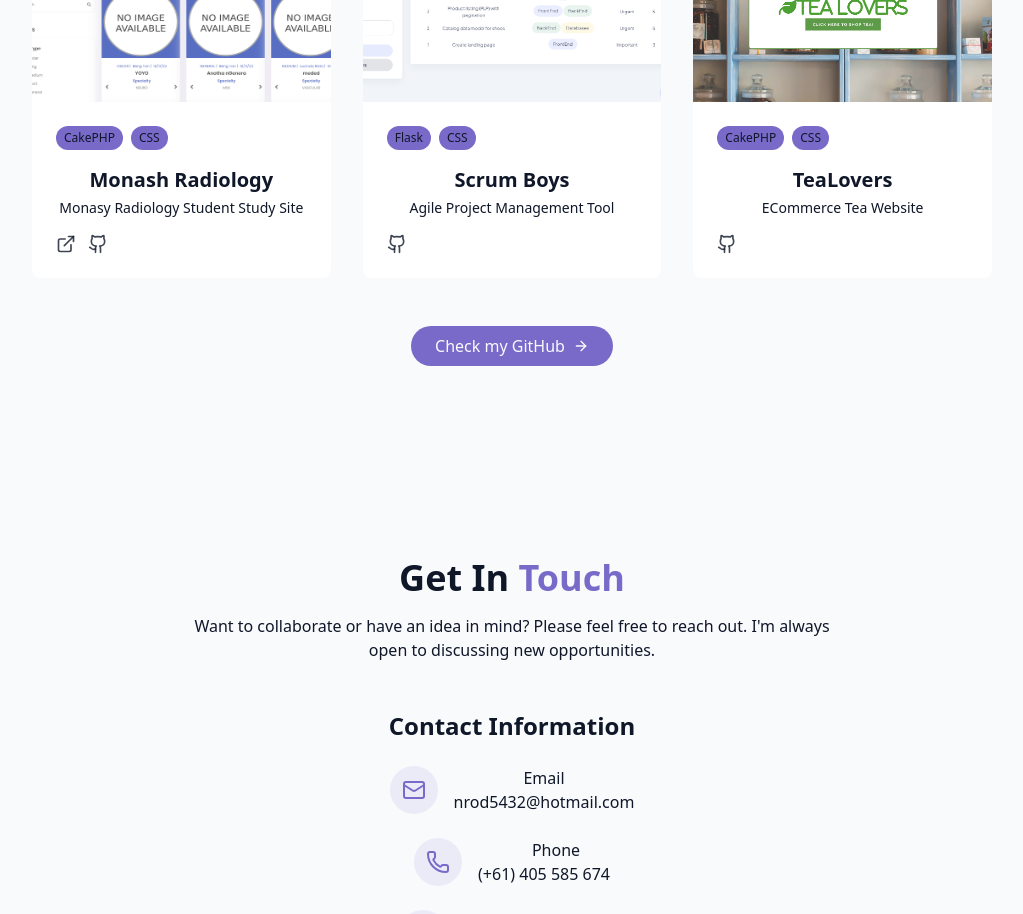
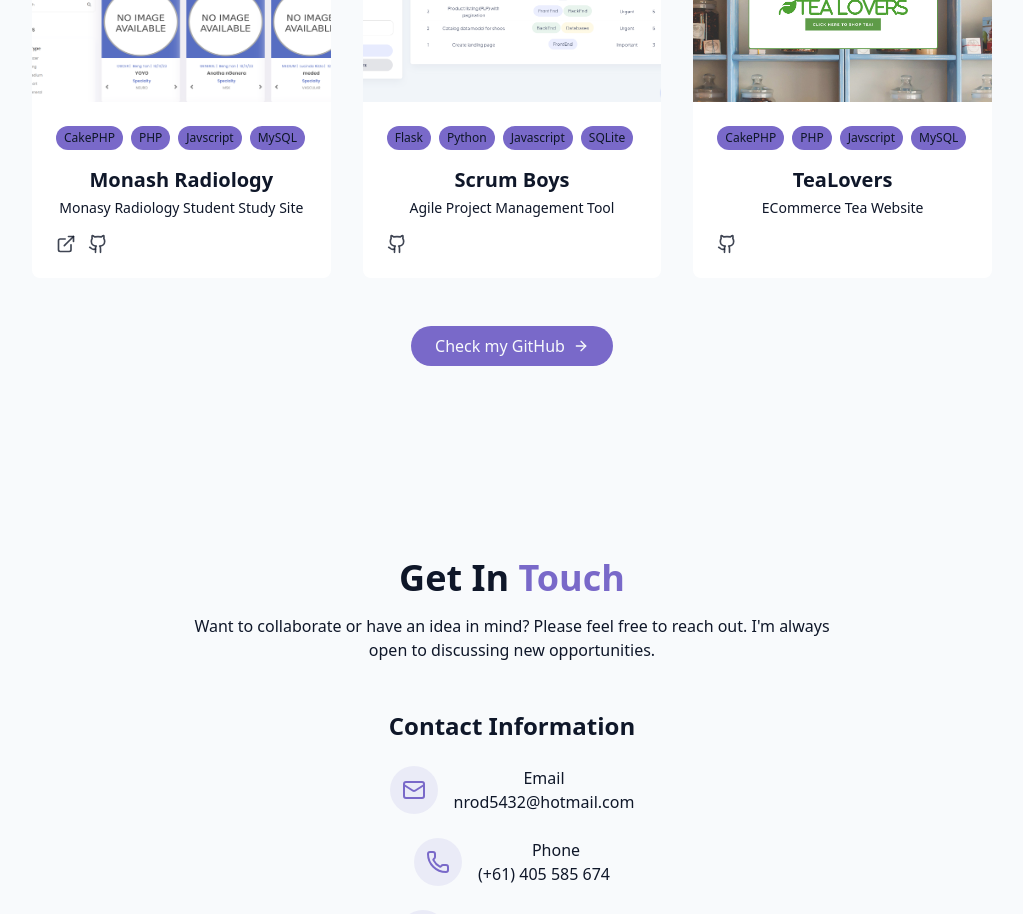
Before and after one commit to nohh-a/portfolio, a React (Vite) app: page / in a window 1280 px wide. Shown: the part 2660-3574 px from the top of the page, without its empty margins (128-1151 px from the left). Built offline with nearby package versions, Linux system fonts and the light colour scheme.

Commit message:
Edit projectsection tags

```diff
--- a/src/components/ProjectsSection.jsx
+++ b/src/components/ProjectsSection.jsx
@@ -10,7 +10,7 @@ const projects = [
     title: "Monash Radiology",
     description: "Monasy Radiology Student Study Site",
     image: "/projects/project1.png",
-    tags: ["CakePHP", "CSS"],
+    tags: ["CakePHP", "PHP", "Javscript", "MySQL"],
     demoURL: "https://student-radiology.page.gd/?i=1",
     githubUrl:
       "https://github.com/nohh-a/MonashHealth-Radiology-Student-Study-Site",
@@ -20,7 +20,7 @@ const projects = [
     title: "Scrum Boys",
     description: "Agile Project Management Tool",
     image: "/projects/project2.png",
-    tags: ["Flask", "CSS"],
+    tags: ["Flask", "Python", "Javascript", "SQLite"],
     githubUrl: "https://github.com/nohh-a/ScrumBoys",
   },
   {
@@ -28,7 +28,7 @@ const projects = [
     title: "TeaLovers",
     description: "ECommerce Tea Website",
     image: "/projects/project3.png",
-    tags: ["CakePHP", "CSS"],
+    tags: ["CakePHP", "PHP", "Javscript", "MySQL"],
     githubUrl: "https://github.com/nohh-a/FIT3047-TeaLovers",
   },
 ];
```
